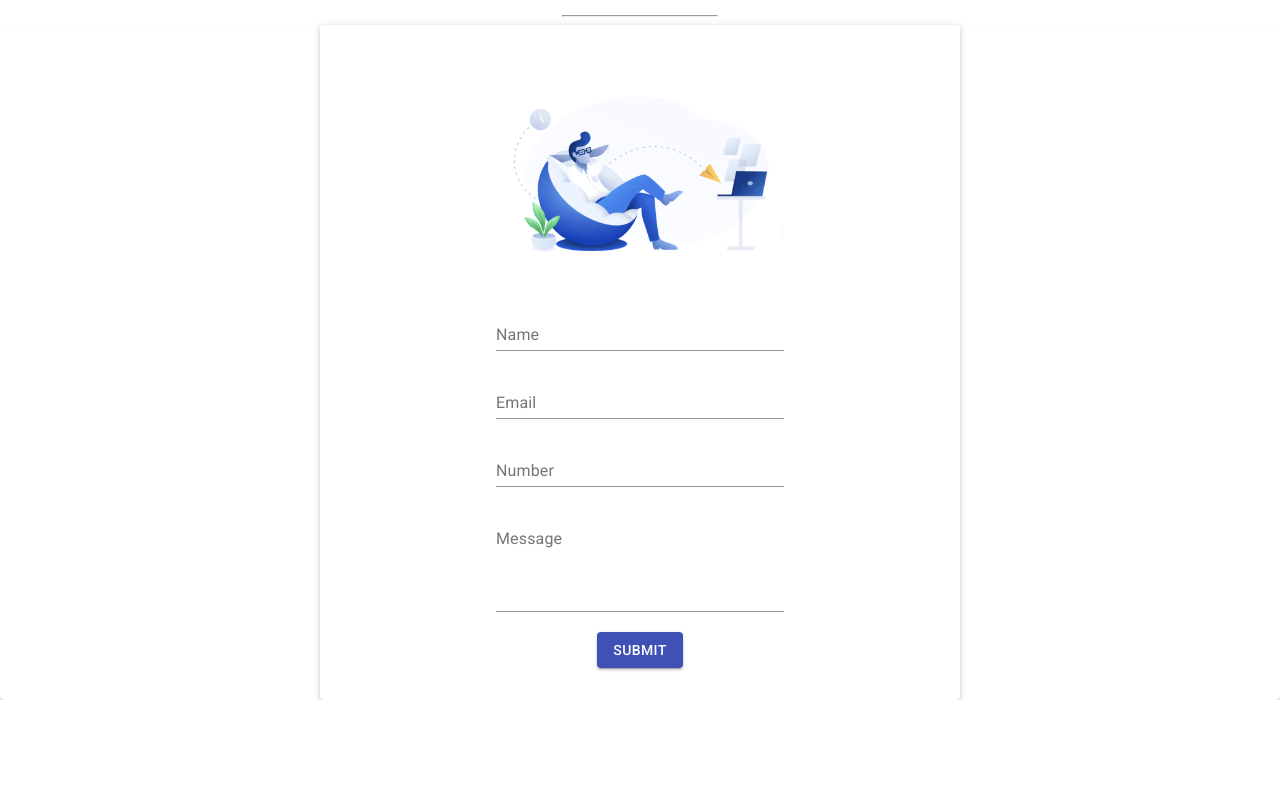
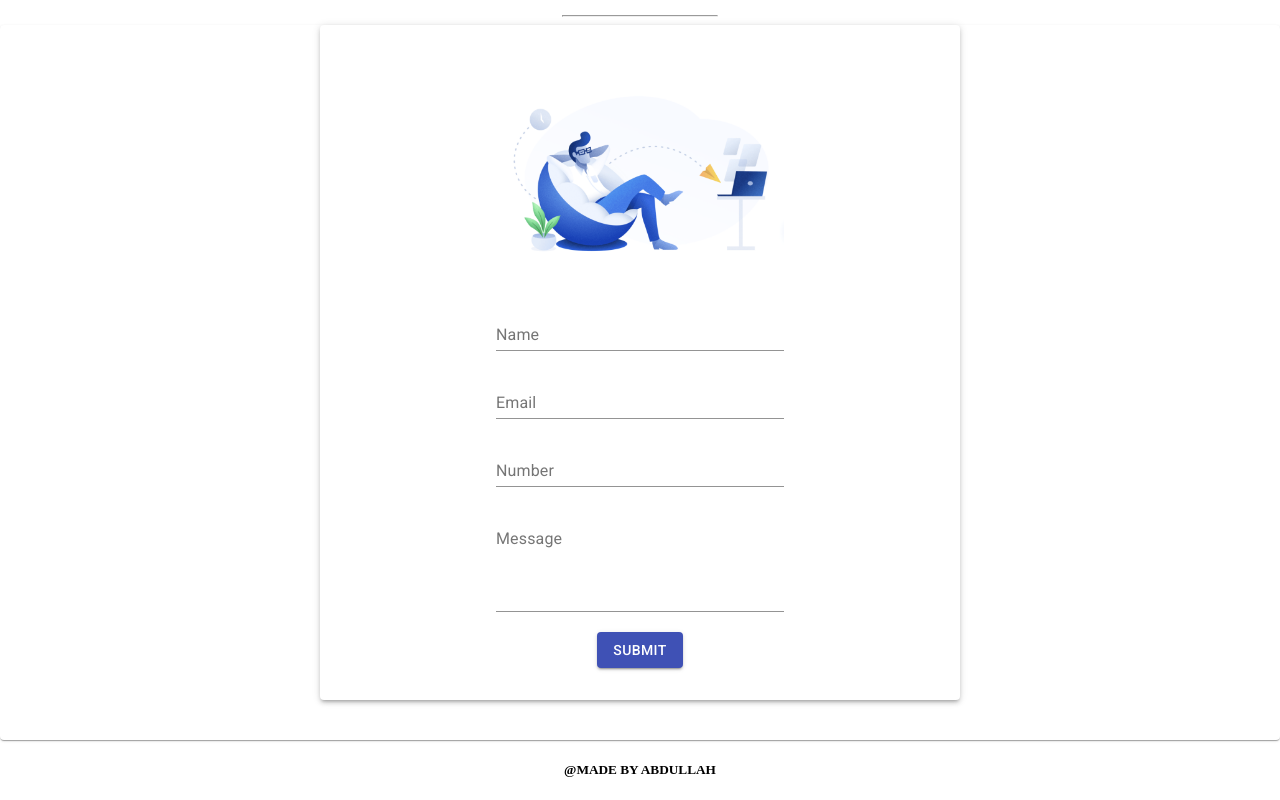
Before and after one commit to 007Abdullah/Project-4B, a React (Create React App) app: page / in a window 1280 px wide. Shown: the part 2031-2831 px from the top of the page. Before the commit the page ends 2731 px from the top, so only its background shows below. Built offline with nearby package versions, Linux system fonts and the light colour scheme.

Commit message:
Complete and apply animation

```diff
--- a/src/App.js
+++ b/src/App.js
@@ -22,6 +22,7 @@ function App() {
         <Feature />
         <About />
         <Contact />
+        <h5 style={{ fontFamily: 'Serif', textAlign: 'center' }}>@MADE BY ABDULLAH</h5>
       </div>
     </React.Fragment>
   );
--- a/src/components/Contact.js
+++ b/src/components/Contact.js
@@ -61,13 +61,14 @@ export const Contact = () => {
                                                 <Button variant="contained" color="primary" href="#contained-buttons">
                                                     Submit
                                                 </Button>
-
                                             </form>
                                         </div>
 
                                     </Paper>
                                 </div>
                             </div>
+                            <br />
+                            <br />
 
                         </Paper>
                     </Grid>
```
Also changed, not shown: src/components/Footer.js (deleted).
